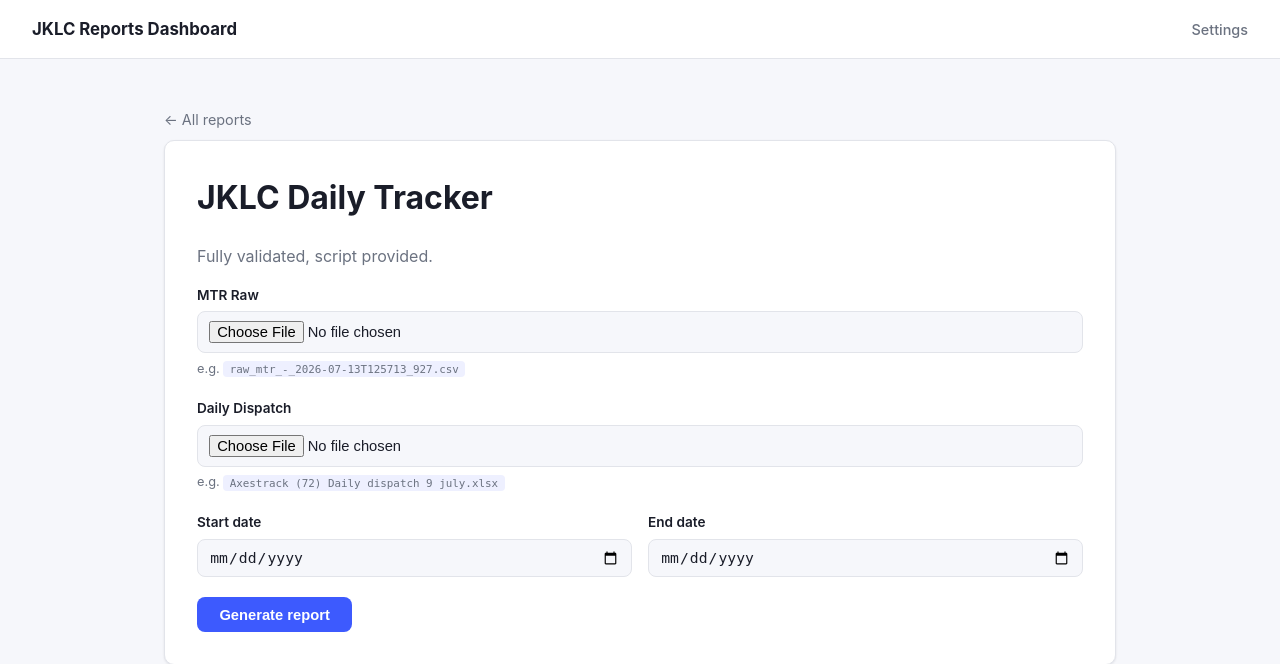
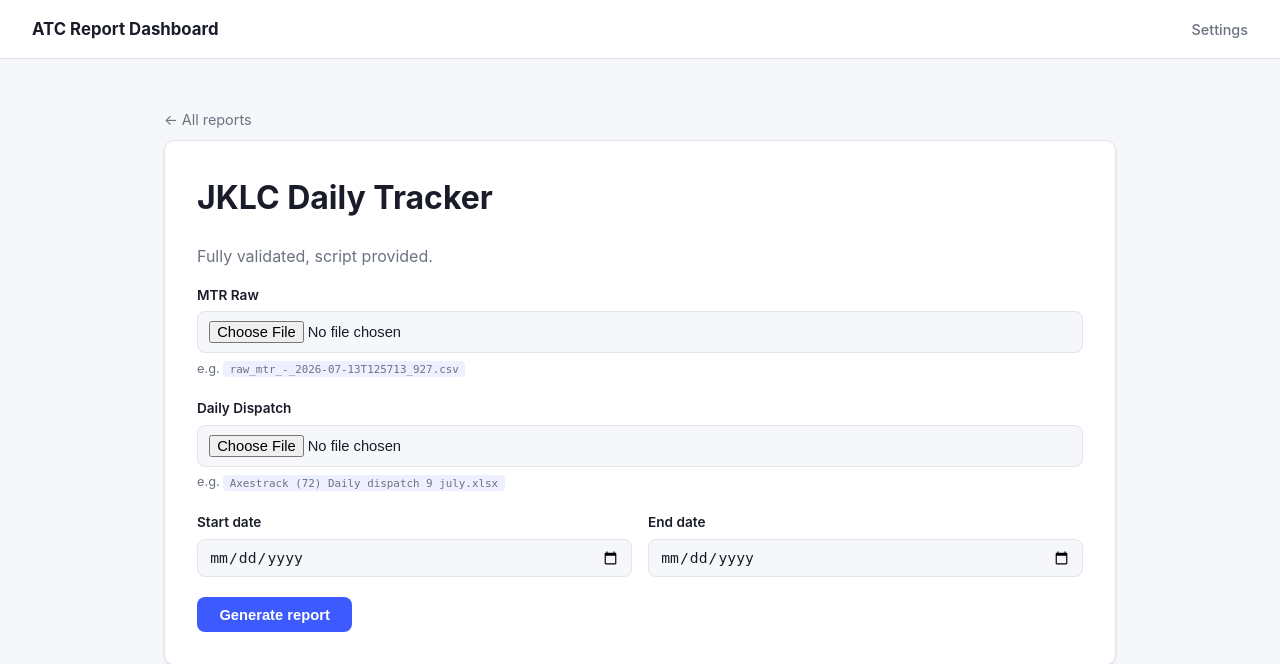
Before and after one commit to aryangupta-cell/jklc-reports-dashboard, a FastAPI app: page /report/1 in a window 1280 px wide. Shown: the top 664 px of the page. Run offline with FastAPI, Linux system fonts and the light colour scheme.

Commit message:
Rename product name to "ATC Report Dashboard"
Co-Authored-By: Claude Sonnet 5 <noreply@anthropic.com>

```diff
--- a/app/main.py
+++ b/app/main.py
@@ -29,7 +29,7 @@ BASE_DIR = Path(__file__).resolve().parent
 # deployed URL is fully public. To re-enable: add
 # `dependencies=[Depends(require_auth)]` back here, using core/auth.py, which
 # is still in place (HTTP Basic, reads DASHBOARD_USERNAME/DASHBOARD_PASSWORD).
-app = FastAPI(title="JKLC Reports Dashboard")
+app = FastAPI(title="ATC Report Dashboard")
 app.mount("/static", StaticFiles(directory=BASE_DIR / "static"), name="static")
 templates = Jinja2Templates(directory=BASE_DIR / "templates")
 
--- a/app/templates/base.html
+++ b/app/templates/base.html
@@ -3,12 +3,12 @@
 <head>
   <meta charset="utf-8">
   <meta name="viewport" content="width=device-width, initial-scale=1">
-  <title>{% block title %}JKLC Reports Dashboard{% endblock %}</title>
+  <title>{% block title %}ATC Report Dashboard{% endblock %}</title>
   <link rel="stylesheet" href="/static/style.css">
 </head>
 <body>
   <header class="site-header">
-    <a class="site-title" href="/">JKLC Reports Dashboard</a>
+    <a class="site-title" href="/">ATC Report Dashboard</a>
     <nav class="site-nav">
       <a href="/settings">Settings</a>
     </nav>
--- a/app/templates/index.html
+++ b/app/templates/index.html
@@ -1,8 +1,8 @@
 {% extends "base.html" %}
-{% block title %}JKLC Reports Dashboard{% endblock %}
+{% block title %}ATC Report Dashboard{% endblock %}
 {% block content %}
 <section class="hero">
-  <h1>JKLC Reports Dashboard</h1>
+  <h1>ATC Report Dashboard</h1>
   <p class="lede">Pick a report, upload the input files, and download the generated output.</p>
 
   <form id="report-picker" class="picker-form">
```
